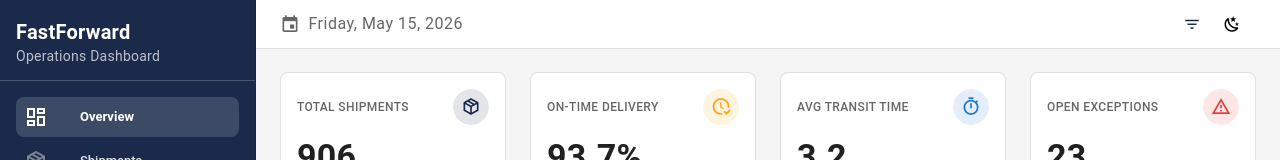
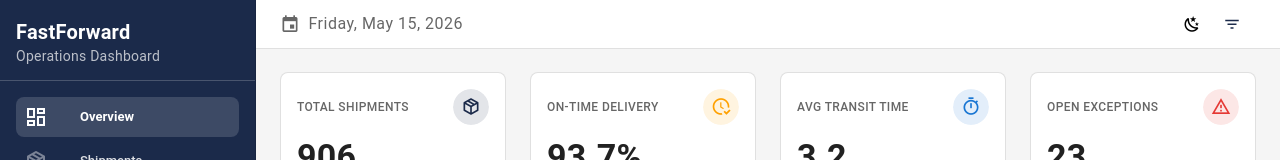
Before and after one commit to glo-kim/my-dashboard, a Vue app: page / in a window 1280 px wide. Shown: the top 160 px of the page. Built offline with nearby package versions, Linux system fonts and the light colour scheme; the HTML template or start-up script is replaced by a standard one.

Commit message:
Reverting back to icon button instead of the theme toggle button to app bar

```diff
--- a/App.vue
+++ b/App.vue
@@ -57,6 +57,12 @@
         {{ currentDate }}
       </v-app-bar-title>
       <template #append>
+        <v-btn
+          :icon="isDark ? 'mdi-weather-sunny' : 'mdi-weather-night'"
+          variant="text"
+          size="small"
+          @click="toggleTheme"
+        />
         <v-badge
           :model-value="hasActiveFilters"
           dot
@@ -72,12 +78,6 @@
             @click="filterDrawer = !filterDrawer"
           />
         </v-badge>
-        <v-btn
-          :icon="isDark ? 'mdi-weather-sunny' : 'mdi-weather-night'"
-          variant="text"
-          size="small"
-          @click="toggleTheme"
-        />
       </template>
     </v-app-bar>
 
```
